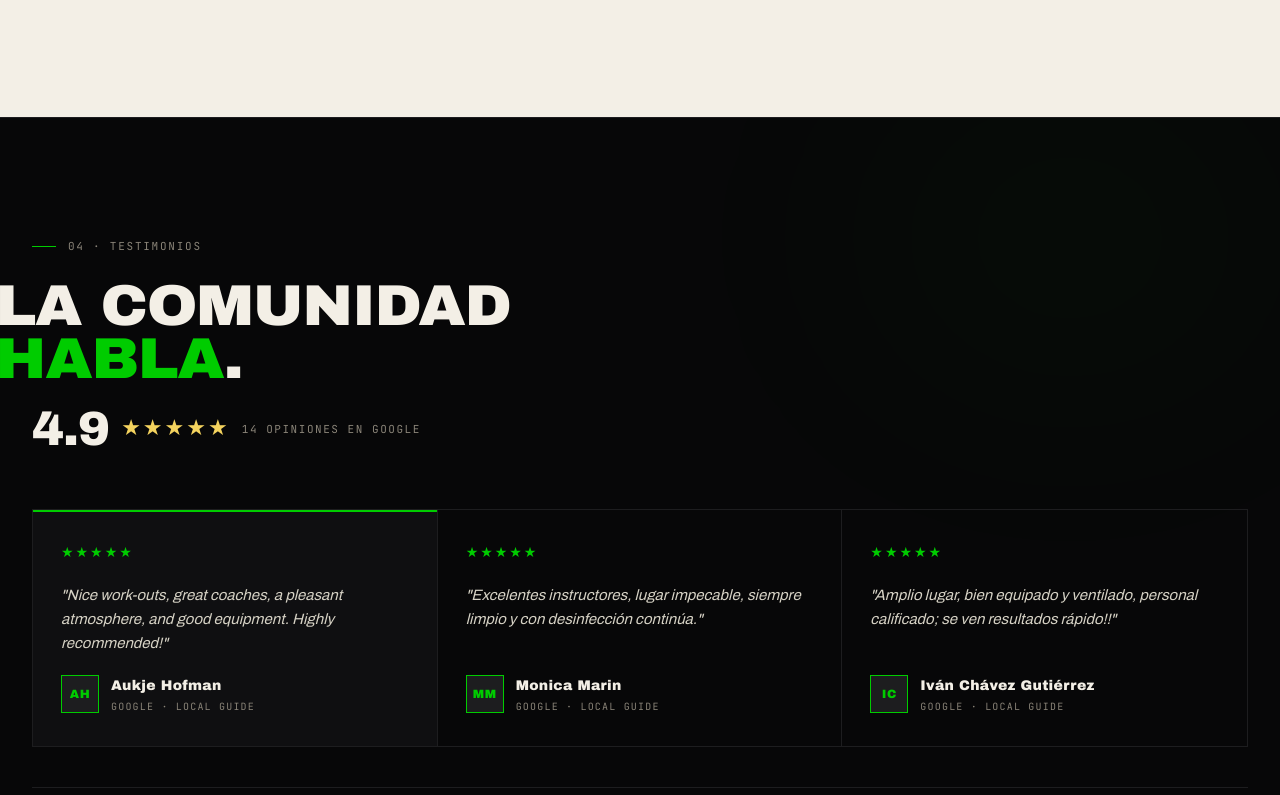
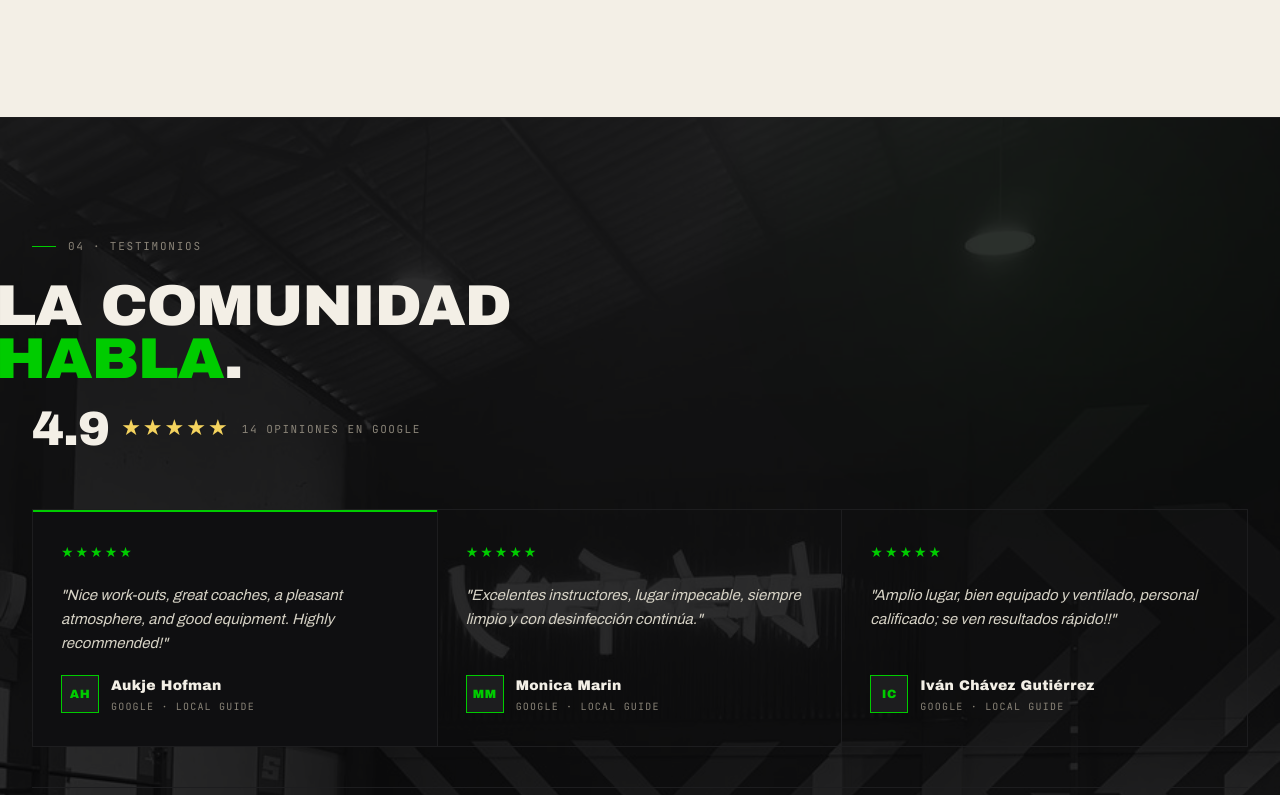
Before and after one commit to tol3do21/seiken-box, a plain HTML site: page public/index.html in a window 1280 px wide. Shown: the part 3425-4220 px from the top of the page. Drawn offline with nearby package versions, Linux system fonts and the light colour scheme.

Commit message:
feat: agregar foto de la comunidad en blanco y negro sutil de fondo en testimonios

```diff
--- a/public/index.html
+++ b/public/index.html
@@ -336,6 +336,18 @@
     width:580px;height:400px;
     top:-80px;right:-80px;
     background:radial-gradient(ellipse, rgba(0,204,0,.13) 0%, transparent 70%);
+  }
+  .testimonios::after{
+    content:"";
+    position:absolute;
+    inset:0;
+    z-index:0;
+    background-image:url('imagen/seiken-box-comunidad.jpg');
+    background-size:cover;
+    background-position:center 30%;
+    opacity:.15;
+    filter:grayscale(100%) contrast(1.1);
+    pointer-events:none;
   }
   .testimonios .container,.testimonios-grid,.testimonios-head,.testimonios-strip{position:relative;z-index:1}
   .testimonios-head{margin-bottom:56px}
```
